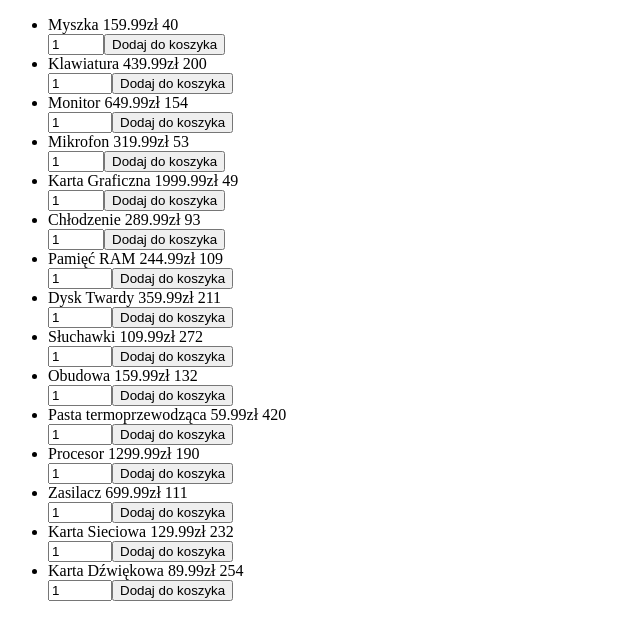
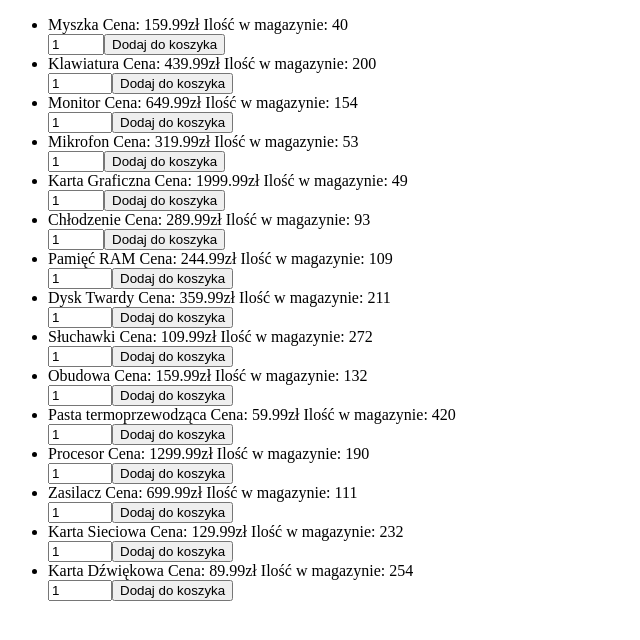
Before and after one commit to korapaknss/korapaknss.github.io, a PHP site: page /products.php in a window 1280 px wide. Shown: the top 640 px of the page, without its empty margins (0-640 px from the left). Run offline with PHP 8.4, Linux system fonts and the light colour scheme; data comes from the database, SQL or seed files in the repository.

Commit message:
Update products.php

```diff
--- a/PHP/products.php
+++ b/PHP/products.php
@@ -16,7 +16,7 @@ $c = mysqli_connect('localhost', 'root', '', 'sklep_komputerowy');
                 <?php
                 $q = mysqli_query($c, "SELECT id, name, price, qt_in_stock FROM products;");
                 while($row = mysqli_fetch_assoc($q)){
-                    echo "<li>" . $row['name'] . " " . $row['price'] . "zł " . $row['qt_in_stock'] . "</li><input type='number' name='quantity' value='1' min='1' max='" . $row['qt_in_stock'] . "'><input type='hidden' name='id' value='" . $row['id'] . "'><input type='submit' value='Dodaj do koszyka'>";
+                    echo "<li>" . $row['name'] . " Cena: " . $row['price'] . "zł Ilość w magazynie: " . $row['qt_in_stock'] . "</li><input type='number' name='quantity' value='1' min='1' max='" . $row['qt_in_stock'] . "'><input type='hidden' name='id' value='" . $row['id'] . "'><input type='submit' value='Dodaj do koszyka'>";
                 }
                 ?>
             </ul>
```
